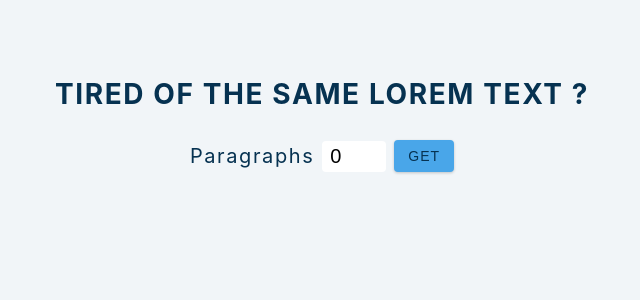
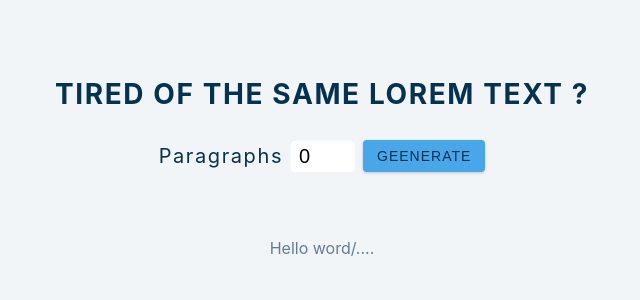
Before and after one commit to Ilesanmi-Erioluwa-Victor/text-generator-react, a React (Create React App) app: page / in a window 1280 px wide. Shown: the top 300 px of the page, without its empty margins (318-958 px from the left). Built offline with nearby package versions, Linux system fonts and the light colour scheme.

Commit message:
Added my paragraph

```diff
--- a/src/App.js
+++ b/src/App.js
@@ -24,9 +24,13 @@ function App() {
         />
 
         <button className="btn" type="submit">
-          Get
+          Geenerate
         </button>
       </form>
+
+      <article className="lorem-text">
+        <p>Hello word/....</p>
+      </article>
     </section>
   );
 }
```
